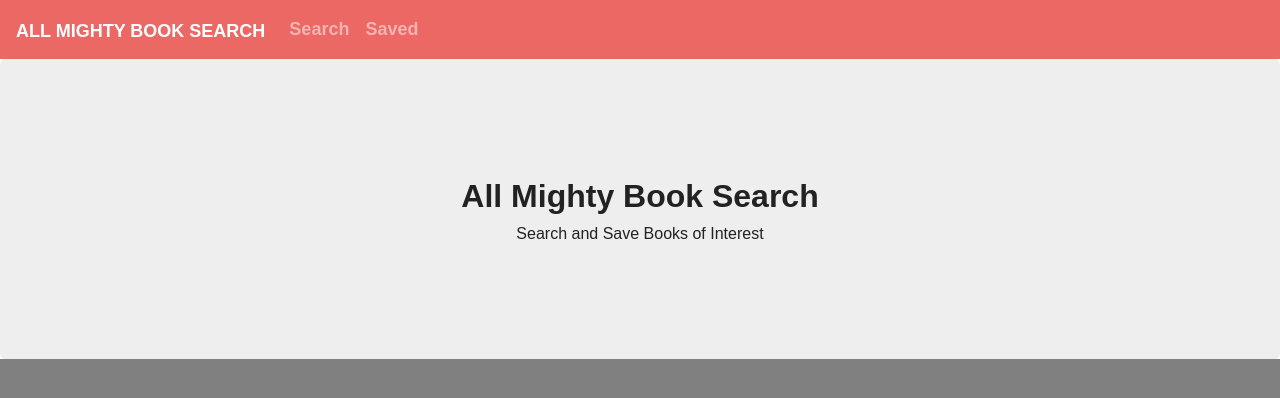
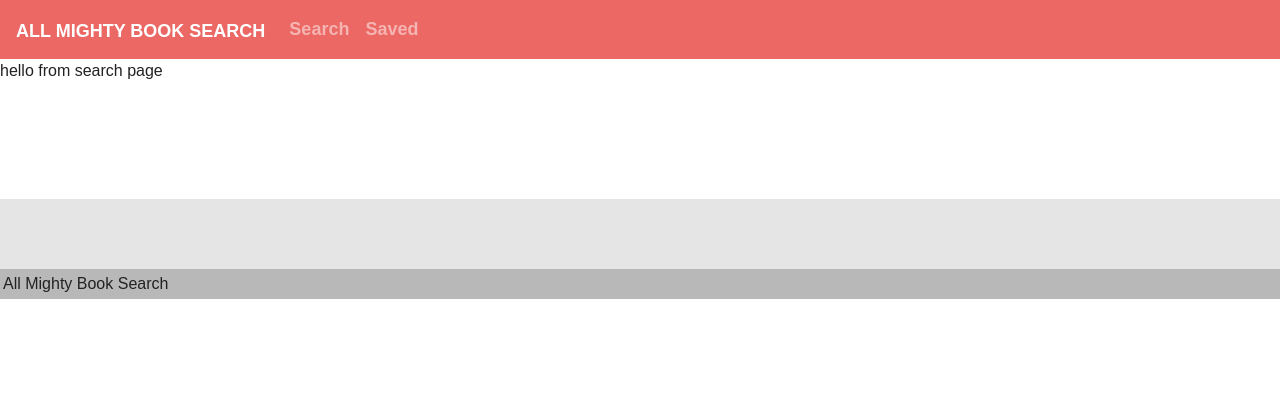
Before and after one commit to ianbunn/mernlibrarysearch, a React (Create React App) app in the folder client/: page / in a window 1280 px wide. Shown: the top 398 px of the page. Built offline with nearby package versions, Linux system fonts and the light colour scheme; a web font is replaced by a local one.

Commit message:
added react-router and routes to search and saved pages

```diff
--- a/client/src/App.js
+++ b/client/src/App.js
@@ -1,17 +1,25 @@
-import React, { Component } from "react";
-import "./App.css";
-import Nav from "./components/Nav"
-import Jumbotron from "./components/Jumbotron"
+import React from "react";
+import { BrowserRouter as Router, Route } from "react-router-dom";
+import Search from "./pages/Search";
+import Saved from "./pages/Saved";
+import Nav from "./components/Nav";
+import Wrapper from "./components/Wrapper";
+import Footer from "./components/Footer";
 
-class App extends Component {
-  render() {
-    return (
-      <div className="wrapper">
+function App() {
+  return (
+    <Router>
+      <div>
         <Nav />
-        <Jumbotron />
+        <Wrapper>
+          <Route exact path="/" component={Search} />
+          <Route exact path="/search" component={Search} />
+          <Route exact path="/saved" component={Saved} />
+        </Wrapper>
+        <Footer />
       </div>
-    );
-  }
+    </Router>
+  );
 }
 
 export default App;
--- /dev/null
+++ b/client/src/components/Footer/index.js
@@ -0,0 +1,12 @@
+import React from "react"
+import "./style.css"
+
+function Footer() {
+    return (
+        <footer className="footer">
+            <span>All Mighty Book Search</span>
+        </footer>
+    )
+}
+
+export default Footer
--- /dev/null
+++ b/client/src/components/Footer/style.css
@@ -0,0 +1,14 @@
+.footer {
+  min-height: 100px;
+  background: #E5E5E5;
+  position: relative;
+}
+
+.footer span {
+  position: absolute;
+  bottom: 0;
+  left: 0;
+  right: 0;
+  padding: 3px;
+  background: #B8B8B8;
+}
--- a/client/src/components/Nav/index.js
+++ b/client/src/components/Nav/index.js
@@ -9,10 +9,10 @@ function Nav() {
             </a>
             <ul className="navbar-nav mr-auto">
                 <li className="nav-item">
-                    <a className="nav-link" href="/">Search</a>
+                    <a className="nav-link" href="/search">Search</a>
                 </li>
                 <li className="nav-item">
-                    <a className="nav-link" href="/">Saved</a>
+                    <a className="nav-link" href="/saved">Saved</a>
                 </li>
             </ul>
         </nav>
--- /dev/null
+++ b/client/src/components/Wrapper/index.js
@@ -0,0 +1,8 @@
+import React from "react"
+import "./style.css"
+
+function Wrapper(props) {
+    return <main className="wrapper" {...props} />
+}
+
+export default Wrapper
--- /dev/null
+++ b/client/src/components/Wrapper/style.css
@@ -0,0 +1,4 @@
+.wrapper {
+  min-height: 100%;
+  padding-bottom: 100px;
+}
--- /dev/null
+++ b/client/src/pages/Saved.js
@@ -0,0 +1,21 @@
+import React, { Component } from "react"
+// import API from "../utils/API"
+
+class Saved extends Component {
+    state = {
+        search: "",
+        books: [],
+        results: [],
+        error: ""
+    }
+
+    render() {
+        return (
+            <div>
+                <p>hello from saved page</p>
+            </div>
+        )
+    }
+}
+
+export default Saved
--- /dev/null
+++ b/client/src/pages/Search.js
@@ -0,0 +1,21 @@
+import React, { Component } from "react"
+// import API from "../utils/API"
+
+class Search extends Component {
+    state = {
+        search: "",
+        books: [],
+        results: [],
+        error: ""
+    }
+
+    render() {
+        return (
+            <div>
+                <p>hello from search page</p>
+            </div>
+        )
+    }
+}
+
+export default Search
--- a/client/src/utils/Api.js
+++ b/client/src/utils/Api.js
@@ -1,10 +1,12 @@
 import axios from "axios"
 
 const APIKEY = process.env.GOOGLE_API
-const BASEURL = `https://www.googleapis.com/books/v1/volumes?key=${APIKEY}&q=${query}&orderBy=relevance`
+const BASEURL = `https://www.googleapis.com/books/v1/volumes?key=${APIKEY}&orderBy=relevance`
+
+console.log(APIKEY)
 
 export default {
     search: function(query) {
-        return axios.get(BASEURL, query, APIKEY)
+        return axios.get(`${BASEURL}&q=${query}`)
     }
 }
--- a/package.json
+++ b/package.json
@@ -23,6 +23,8 @@
     "dotenv": "^7.0.0",
     "express": "^4.16.3",
     "if-env": "^1.0.4",
-    "mongoose": "^5.4.19"
+    "mongoose": "^5.4.19",
+    "react": "^16.8.4",
+    "react-router-dom": "^5.0.0"
   }
 }
```
Also changed, not shown: client/src/pages/Books.js (deleted), 16 other files (tests, documents, lock files or other folders).
